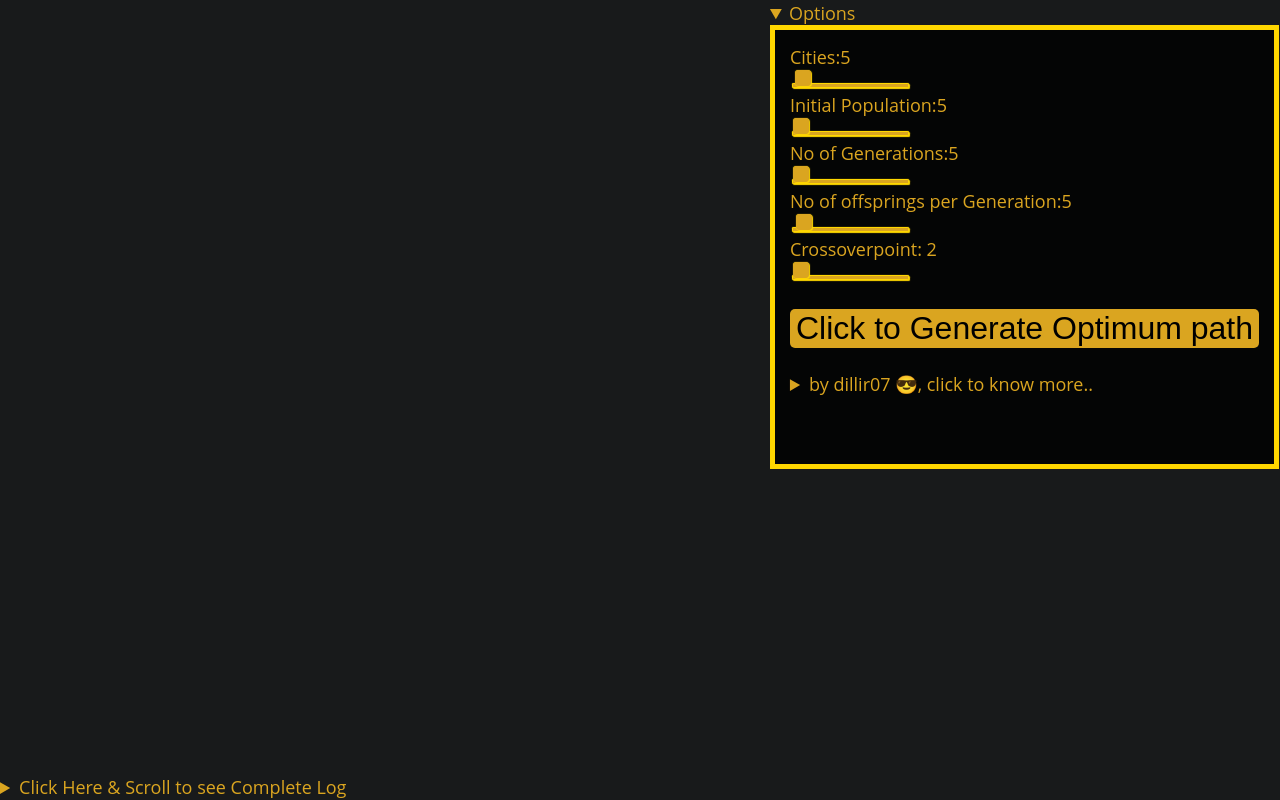
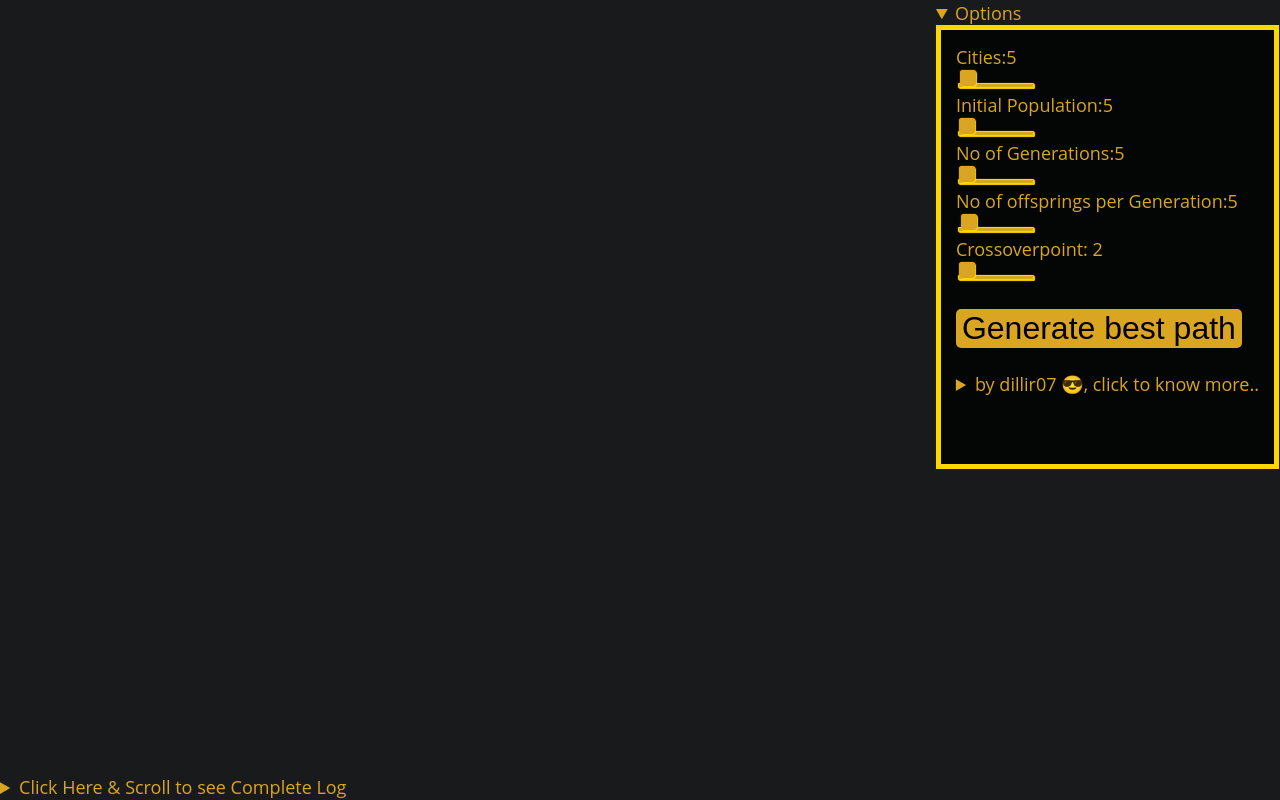
Before and after one commit to dillir07/Genetic-Algorithm-TSP, a website: page index.html in a window 1280 px wide. Drawn offline with Linux system fonts and the light colour scheme.

Commit message:
changed btn value

```diff
--- a/index.html
+++ b/index.html
@@ -106,7 +106,7 @@
 
                 <div>
                     <br>
-                    <input type="button" value="Click to Generate Optimum path" id="btnEvolve">
+                    <input type="button" value="Generate best path" id="btnEvolve">
                 </div>
                 <br>
                 <div id="about">
```
